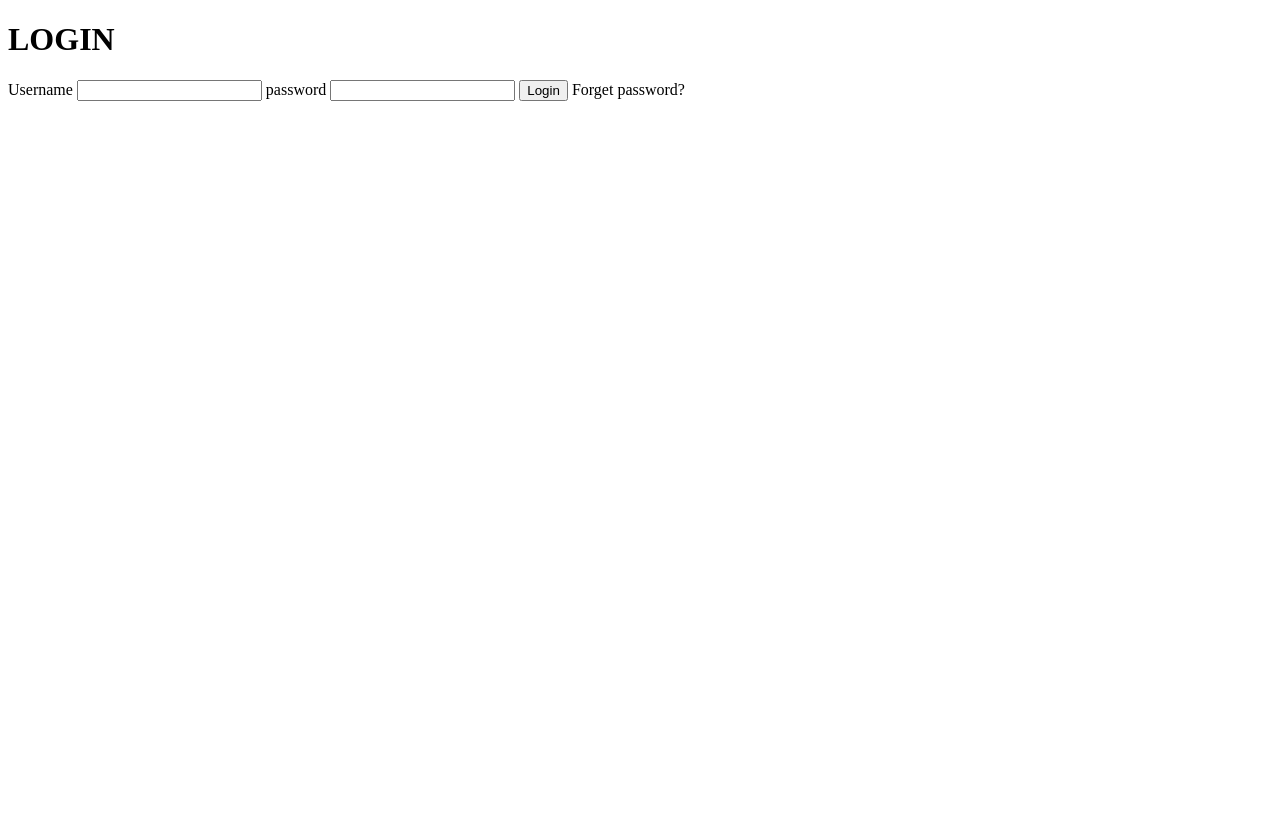
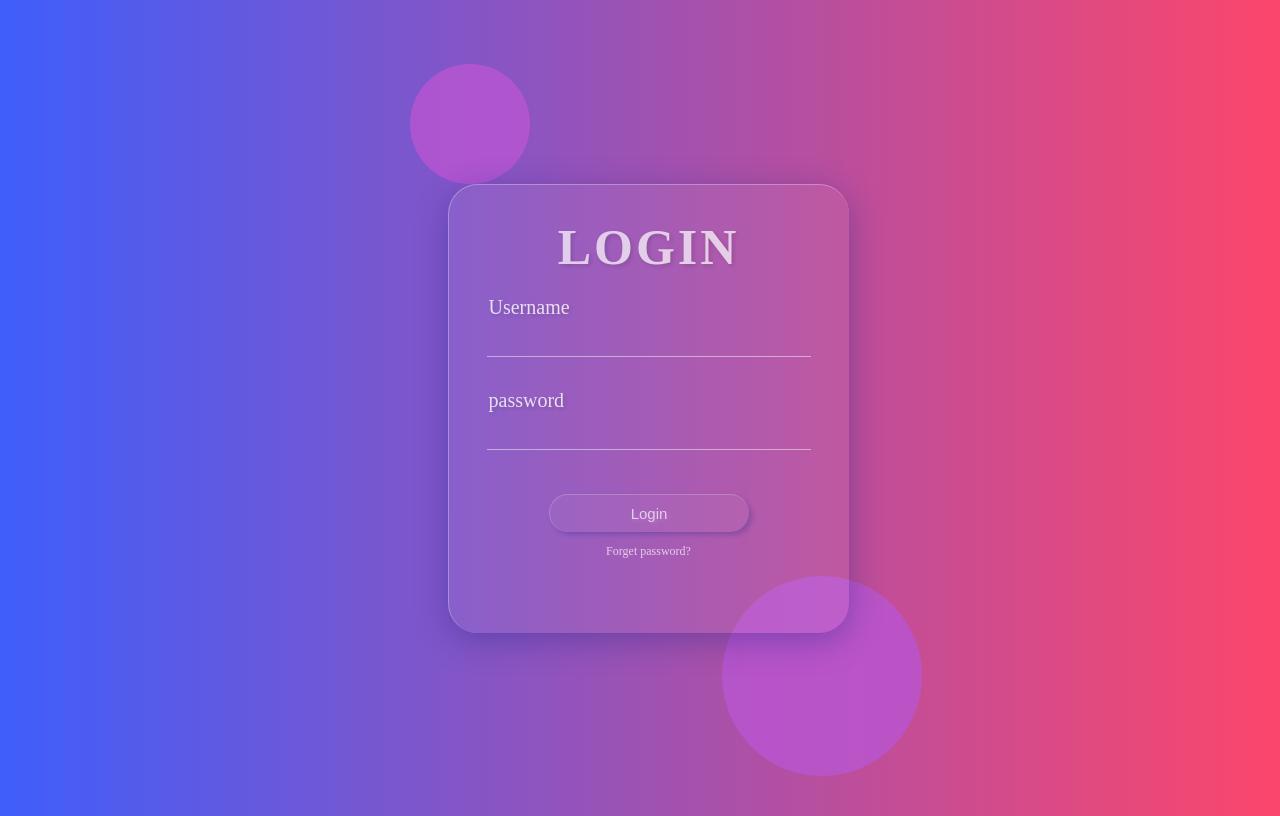
Before and after one commit to boomikavijayakumar/front-end, a plain HTML site: page index.html in a window 1280 px wide. Drawn offline with Linux system fonts and the light colour scheme.

Commit message:
Update index.html

```diff
--- a/index.html
+++ b/index.html
@@ -4,7 +4,7 @@
     <meta charset="UTF-8">
     <meta name="viewport" content="width=device-width, initial-scale=1.0">
     <title>glassmorphism</title>
-    <link rel="stylesheet" href="indexx.css">
+    <link rel="stylesheet" href="style.css">
 </head>
 <body>
     <form>
```
